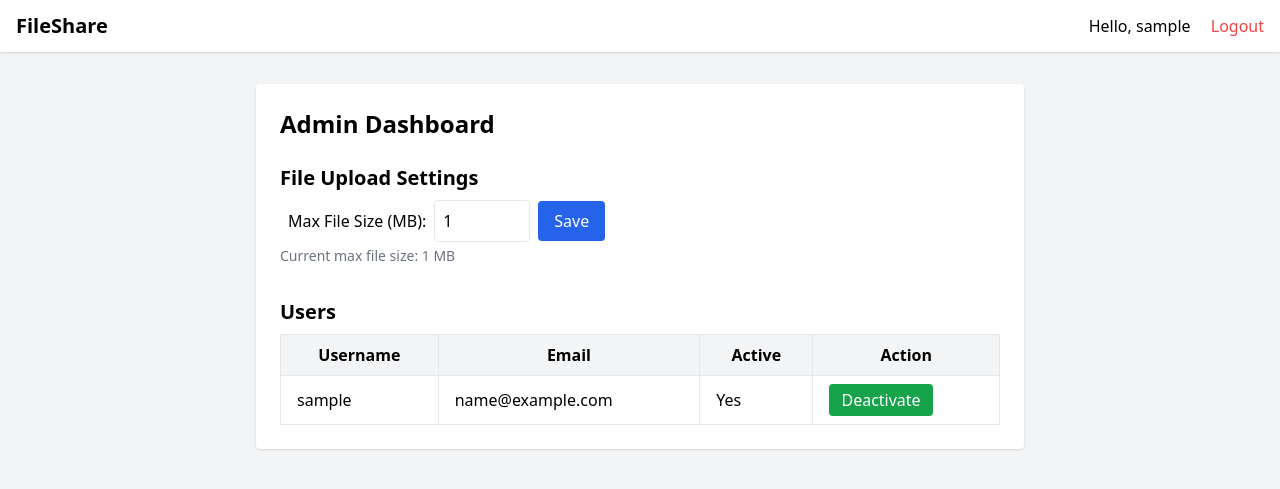
After one commit to sumankarki9/intrashare, a Django app: page /wadmin/ in a window 1280 px wide. The commit adds this page. Shown: the top 489 px of the page. Run offline with Django 3.2, Linux system fonts and the light colour scheme; the visitor is signed in with stand-in values (Sample User, id 1); data comes from the database, SQL or seed files in the repository; some libraries are stand-ins or nearby versions.

Commit message:
add custom admin, file size , user approval

```diff
--- a/intrashare/urls.py
+++ b/intrashare/urls.py
@@ -18,13 +18,14 @@ from django.urls import path,include
 from django.conf import settings
 # from user.views import home
 from django.conf.urls.static import static
+from user.views import custom_admin_dashboard
 
 urlpatterns = [
     path('admin/', admin.site.urls),
+    path('wadmin/', custom_admin_dashboard, name='custom_admin_dashboard'),
 
     # user app handles login/register/home
     path('auth/', include('user.urls')),
-    path('admin/', admin.site.urls),
     # path('', home, name='home'),
     path('', include('user.urls')),   # <-- this creates homepage route '/'
 ]
--- /dev/null
+++ b/templates/auth/custom_admin.html
@@ -0,0 +1,60 @@
+{% extends "base.html" %}
+
+{% block title %}Custom Admin{% endblock %}
+
+{% block content %}
+<div class="max-w-5xl mx-auto bg-white p-6 rounded shadow">
+    <h1 class="text-2xl font-bold mb-6">Admin Dashboard</h1>
+
+    <!-- File Upload Settings -->
+    <div class="mb-8">
+        <h2 class="text-xl font-semibold mb-2">File Upload Settings</h2>
+        <form method="POST" class="flex items-center space-x-2">
+            {% csrf_token %}
+            <label class="font-medium">Max File Size (MB):</label>
+            <input type="number" name="max_file_size"
+                   value="{{ max_file_size_mb }}"
+                   class="border p-2 rounded w-24">
+            <button type="submit" class="bg-blue-600 text-white px-4 py-2 rounded hover:bg-blue-700">
+                Save
+            </button>
+        </form>
+        <p class="text-gray-500 text-sm mt-1">
+            Current max file size: {{ max_file_size_mb }} MB
+        </p>
+    </div>
+
+    <!-- User Management -->
+    <div>
+        <h2 class="text-xl font-semibold mb-2">Users</h2>
+        <table class="w-full border-collapse border border-gray-300">
+            <thead>
+                <tr class="bg-gray-100">
+                    <th class="border px-4 py-2">Username</th>
+                    <th class="border px-4 py-2">Email</th>
+                    <th class="border px-4 py-2">Active</th>
+                    <th class="border px-4 py-2">Action</th>
+                </tr>
+            </thead>
+            <tbody>
+                {% for user in users %}
+                <tr>
+                    <td class="border px-4 py-2">{{ user.username }}</td>
+                    <td class="border px-4 py-2">{{ user.email }}</td>
+                    <td class="border px-4 py-2">{{ user.is_active|yesno:"Yes,No" }}</td>
+                    <td class="border px-4 py-2">
+                        <form method="POST" class="inline">
+                            {% csrf_token %}
+                            <input type="hidden" name="user_id" value="{{ user.id }}">
+                            <button type="submit" class="bg-green-600 text-white px-3 py-1 rounded hover:bg-green-700">
+                                {% if user.is_active %}Deactivate{% else %}Activate{% endif %}
+                            </button>
+                        </form>
+                    </td>
+                </tr>
+                {% endfor %}
+            </tbody>
+        </table>
+    </div>
+</div>
+{% endblock %}
--- a/user/urls.py
+++ b/user/urls.py
@@ -2,18 +2,20 @@
 from django.urls import path
 from .forms import LoginForm
 # from .views import
-from .views import home, register_view, dashboard, logout_view
+from .views import home, register_view, dashboard, logout_view, toggle_user_status
 from django.contrib.auth import views as auth_views
-from .views import register_view, dashboard, logout_view, download_file
+from .views import register_view, dashboard, logout_view, download_file, custom_login_view
 
 urlpatterns = [
     path('', home, name="home"),
     path('register/', register_view, name="register"),
-
+    path("login/", custom_login_view, name="login"),
     path('login/', auth_views.LoginView.as_view(template_name='auth/login.html', authentication_form=LoginForm), name='login'),
     # path('login/', auth_views.LoginView.as_view(template_name="auth/login.html"), name='login'),
     path('logout/', logout_view, name='logout'),
     path('dashboard/', dashboard, name='dashboard'),
     path('download/<int:file_id>/', download_file, name='download_file'),
+    path("toggle-user/<int:user_id>/", toggle_user_status, name="toggle_user"),
+
 
 ]
--- a/user/views.py
+++ b/user/views.py
@@ -1,9 +1,12 @@
 from django.shortcuts import render, redirect, get_object_or_404
-from django.contrib.auth import login, logout
+from django.contrib.auth import login, logout, authenticate
 from django.contrib.auth.decorators import login_required
 from django.http import HttpResponse, Http404
 from .forms import RegisterForm, FileUploadForm
-from .models import UserFile
+from .models import UserFile,AppSettings
+from django.contrib.auth.models import User
+from django.contrib import messages
+from django.contrib.auth.decorators import user_passes_test
 import os
 from django.db.models import Q
 
@@ -12,23 +15,24 @@ def home(request):
         return redirect('dashboard')
     return render(request, "home.html")
 
-
 def register_view(request):
     if request.user.is_authenticated:
-        return redirect('dashboard')
+        return redirect('dashboard')  # Redirect logged-in users
 
     if request.method == "POST":
         form = RegisterForm(request.POST)
         if form.is_valid():
-            user = form.save()
-            login(request, user)
-            return redirect('dashboard')
+            user = form.save(commit=False)
+            user.is_active = False  # Disable login until admin approval
+            user.save()
+            # Optional: send email to admin notifying new user
+            return render(request, "auth/register_success.html", {"user": user})
         else:
-            # Sequential error handling: show only the first error
+            # Sequential error handling
             for field in form.fields:
                 if form[field].errors:
+                    form.data = form.data.copy()
                     if field == 'username':
-                        form.data = form.data.copy()
                         form.data['username'] = ''
                     for f in form.fields:
                         if f != field:
@@ -38,30 +42,6 @@ def register_view(request):
         form = RegisterForm()
 
     return render(request, "auth/register.html", {"form": form})
-
-
-@login_required
-def dashboard(request):
-    query = request.GET.get('q', '')
-    if query:
-        files = UserFile.objects.filter(
-            Q(file__icontains=query) | Q(uploader__username__icontains=query)
-        ).order_by('-uploaded_at')
-    else:
-        files = UserFile.objects.all().order_by('-uploaded_at')
-
-    if request.method == "POST":
-        form = FileUploadForm(request.POST, request.FILES)
-        if form.is_valid():
-            f = form.save(commit=False)
-            f.uploader = request.user  # Make sure your UserFile model has 'uploader' field
-            f.save()
-            return redirect('dashboard')
-    else:
-        form = FileUploadForm()
-
-    return render(request, "dashboard.html", {"files": files, "form": form, "query": query})
-
 
 @login_required
 def download_file(request, file_id):
@@ -74,7 +54,143 @@ def download_file(request, file_id):
             return response
     raise Http404
 
+def custom_login_view(request):
+    if request.method == "POST":
+        username = request.POST.get("username")
+        password = request.POST.get("password")
+
+        # --- Step 1: Check if user exists ---
+        try:
+            db_user = User.objects.get(username=username)
+            if not db_user.is_active:
+                messages.error(request, "Your account is under admin review. Please wait for approval.")
+                return render(request, "auth/login.html")
+        except User.DoesNotExist:
+            db_user = None
+
+        # --- Step 2: Authenticate normally ---
+        user = authenticate(request, username=username, password=password)
+
+        if user is not None:
+            login(request, user)
+            return redirect("dashboard")
+        else:
+            messages.error(request, "Invalid username or password.")
+            return render(request, "auth/login.html")
+
+    return render(request, "auth/login.html")
+
+
+
+@user_passes_test(lambda u: u.is_superuser)
+def toggle_user_status(request, user_id):
+    user = get_object_or_404(User, id=user_id)
+
+    # Prevent admin from deactivating himself
+    if user == request.user:
+        messages.error(request, "You cannot deactivate your own account.")
+        return redirect("dashboard")
+
+    user.is_active = not user.is_active
+    user.save()
+
+    if user.is_active:
+        messages.success(request, f"{user.username} has been activated.")
+    else:
+        messages.warning(request, f"{user.username} has been deactivated.")
+
+    return redirect("dashboard")
+
+
+
+# Only superusers can access
+@user_passes_test(lambda u: u.is_superuser)
+def custom_admin_dashboard(request):
+    settings = AppSettings.objects.first()
+    users = User.objects.all().order_by('username')
+
+    # Convert max_file_size to MB
+    max_file_size_mb = settings.max_file_size // 1048576 if settings else 1
+
+    if request.method == "POST":
+        # Toggle user active or set max file size
+        user_id = request.POST.get("user_id")
+        max_size = request.POST.get("max_file_size")
+
+        if user_id:
+            user = User.objects.get(id=user_id)
+            user.is_active = not user.is_active
+            user.save()
+
+        if max_size:
+            if settings:
+                settings.max_file_size = int(max_size) * 1024 * 1024  # Convert MB → bytes
+                settings.save()
+                max_file_size_mb = settings.max_file_size // 1048576
+
+    return render(request, "auth/custom_admin.html", {
+        "users": users,
+        "settings": settings,
+        "max_file_size_mb": max_file_size_mb  # Pass MB value to template
+    })
 
 def logout_view(request):
     logout(request)
     return redirect('home')
+
+
+
+@login_required
+def dashboard(request):
+    settings = AppSettings.objects.first()
+    max_file_size_mb = settings.max_file_size / (1024 * 1024) if settings else 1  # default 1 MB
+
+    query = request.GET.get('q', '')
+
+    if query:
+        files = UserFile.objects.filter(
+            Q(file__icontains=query) | Q(uploader__username__icontains=query)
+        ).order_by('-uploaded_at')
+    else:
+        files = UserFile.objects.all().order_by('-uploaded_at')
+
+    # Handle file upload / update
+    if request.method == "POST":
+        if 'file' in request.FILES:
+            # New file upload
+            form = FileUploadForm(request.POST, request.FILES)
+            if form.is_valid():
+                f = form.save(commit=False)
+                f.uploader = request.user
+                f.save()
+                messages.success(request, "File uploaded successfully.")
+                return redirect('dashboard')
+
+        elif 'update_file' in request.FILES and 'file_id' in request.POST:
+            # Update existing file
+            try:
+                file_id = int(request.POST['file_id'])
+                user_file = UserFile.objects.get(id=file_id, uploader=request.user)
+                user_file.file.delete(save=False)  # delete old file
+                user_file.file = request.FILES['update_file']
+                user_file.save()
+                messages.success(request, f"File {user_file.file.name} updated successfully.")
+                return redirect('dashboard')
+            except UserFile.DoesNotExist:
+                messages.error(request, "File not found or permission denied.")
+            except Exception as e:
+                messages.error(request, f"Error updating file: {str(e)}")
+
+    else:
+        form = FileUploadForm()
+
+    users = User.objects.all().order_by('username') if request.user.is_superuser else None
+
+    return render(request, "dashboard.html", {
+        "files": files,
+        "form": form,
+        "query": query,
+        "settings": settings,
+        "max_file_size_mb": max_file_size_mb,  # Pass to template
+        "users": users,
+    })
```
Also changed, not shown: templates/auth/login.html (+12 -24 lines), templates/auth/register_success.html (added, +10 -0 lines), templates/dashboard.html (+68 -12 lines), user/admin.py (+32 -1 lines), user/forms.py (+14 -5 lines), user/models.py (+17 -0 lines), user/migrations/0003_appsettings.py (added).
